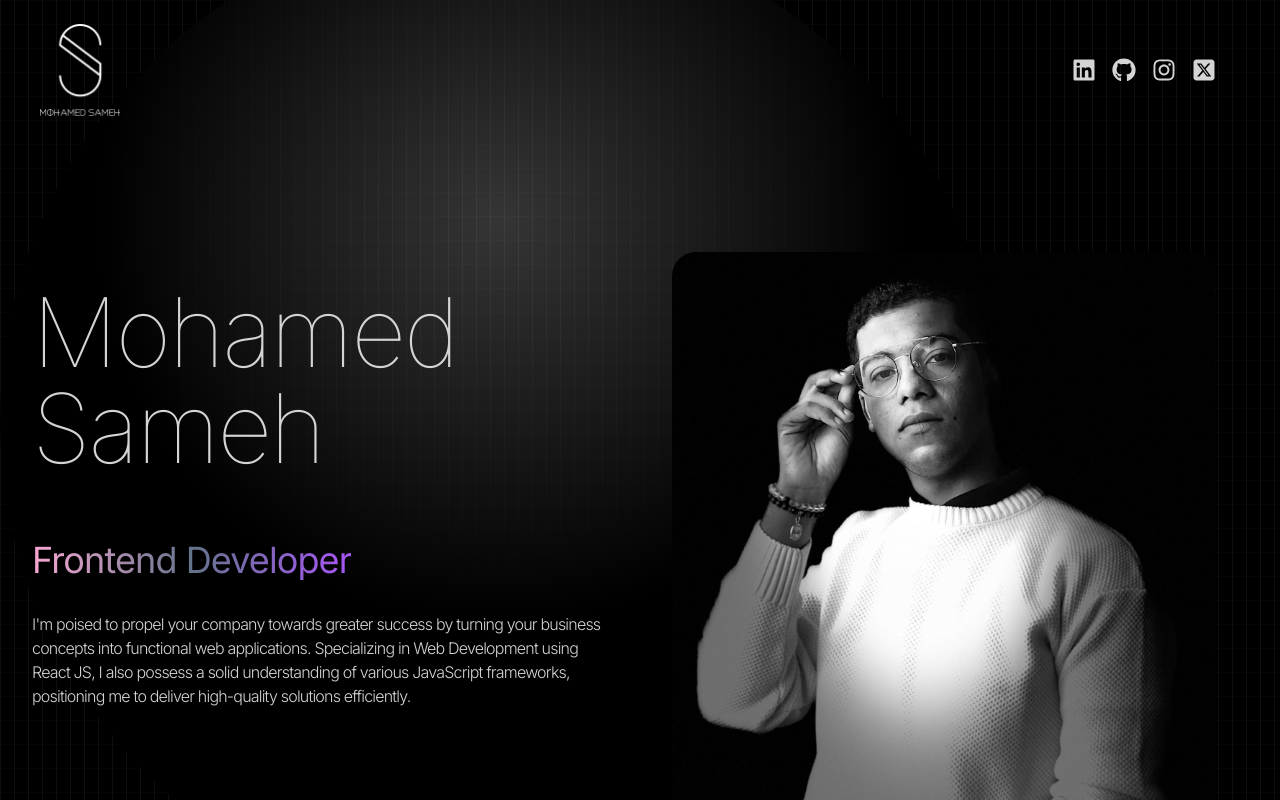
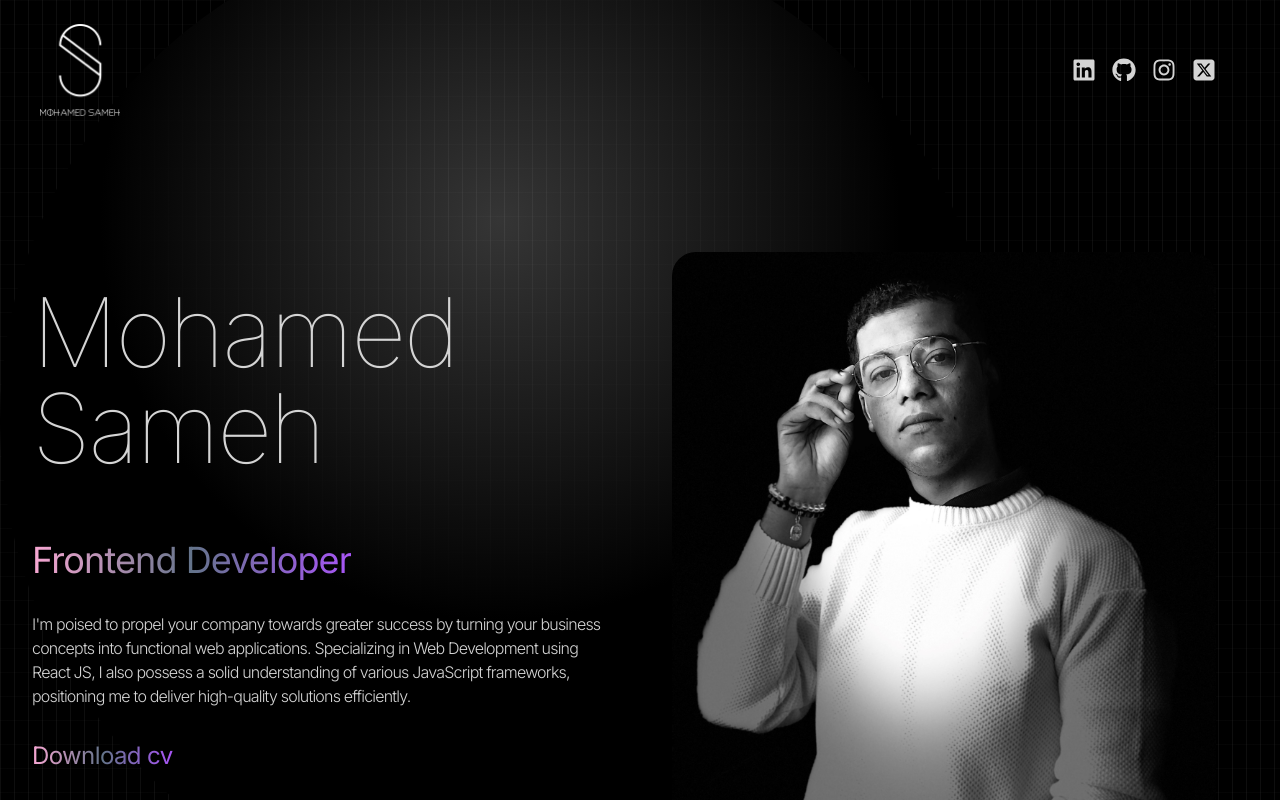
Before and after one commit to MohamedSameh01/my-portfolio, a React (Vite) app: page / in a window 1280 px wide. Shown: the top 800 px of the page. Built offline with nearby package versions, Linux system fonts and the light colour scheme.

Commit message:
add the cv

```diff
--- a/src/components/Hero.jsx
+++ b/src/components/Hero.jsx
@@ -36,13 +36,28 @@ const Hero = () => {
             >
               {HERO_CONTENT}
             </motion.p>
+            <motion.a
+              variants={container(1.5)}
+              initial="hidden"
+              animate="visible"
+              href="../contacts/Mohamed Sameh Mahmoud.pdf"
+              download
+            >
+              <button className="bg-gradient-to-r from-pink-300 via-slate-500 to-purple-500  bg-clip-text text-2xl tracking-tight text-transparent ">
+                Download cv
+              </button>
+            </motion.a>
           </div>
         </div>
         <div className="w-full lg:w-1/2 lg:p-8 ">
           <div className="flex justify-center ">
             <motion.img
-            initial={{x:100 ,opacity:0}}
-            animate={{x:0,opacity:1,transition:{duration:1,delay:1.2}}}
+              initial={{ x: 100, opacity: 0 }}
+              animate={{
+                x: 0,
+                opacity: 1,
+                transition: { duration: 1, delay: 1.2 },
+              }}
               className="rounded-3xl"
               src={mohamedSamehProfile}
               alt="profile image"
```
